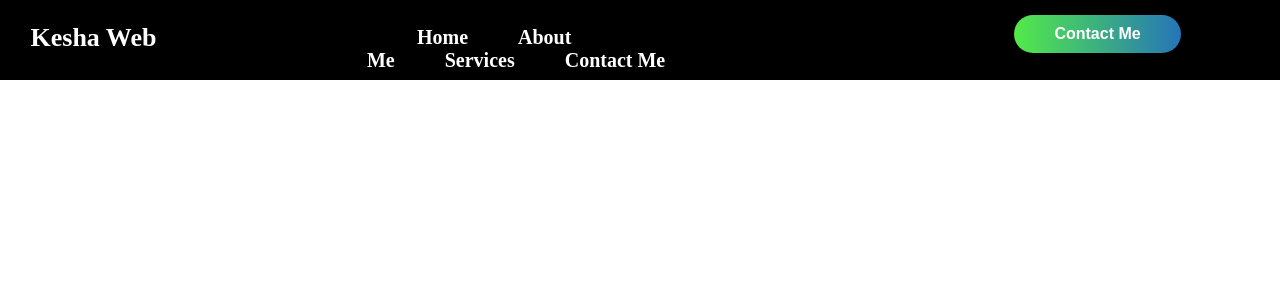
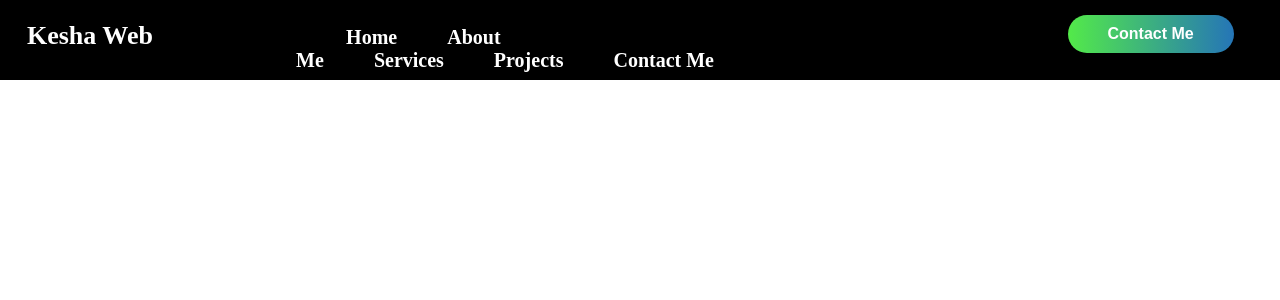
Before and after one commit to KeshaCodeolima/MY-Portfolio, a React (Create React App) app in the folder my-portfolio/: page / in a window 1280 px wide. Shown: the top 300 px of the page. Built offline with nearby package versions, Linux system fonts and the light colour scheme.

Commit message:
Add new label to nav bar and edit the css styles

```diff
--- a/my-portfolio/src/Componets/Navbar.css
+++ b/my-portfolio/src/Componets/Navbar.css
@@ -22,7 +22,7 @@
     margin-top: 3%;
 }
 .center{
-    flex: 5;
+    flex: 8;
     display: flex;
     margin-top: 2%;
 }
--- a/my-portfolio/src/Componets/Navbar.jsx
+++ b/my-portfolio/src/Componets/Navbar.jsx
@@ -15,6 +15,7 @@ function Navbar(){
                         <a href="#home">Home</a>
                         <a href="#aboutme">About Me</a>
                         <a href="#service">Services</a>
+                        <a href="#git">Projects</a>
                         <a href="#contact">Contact Me</a>
                     </div>
                 </div>
```
